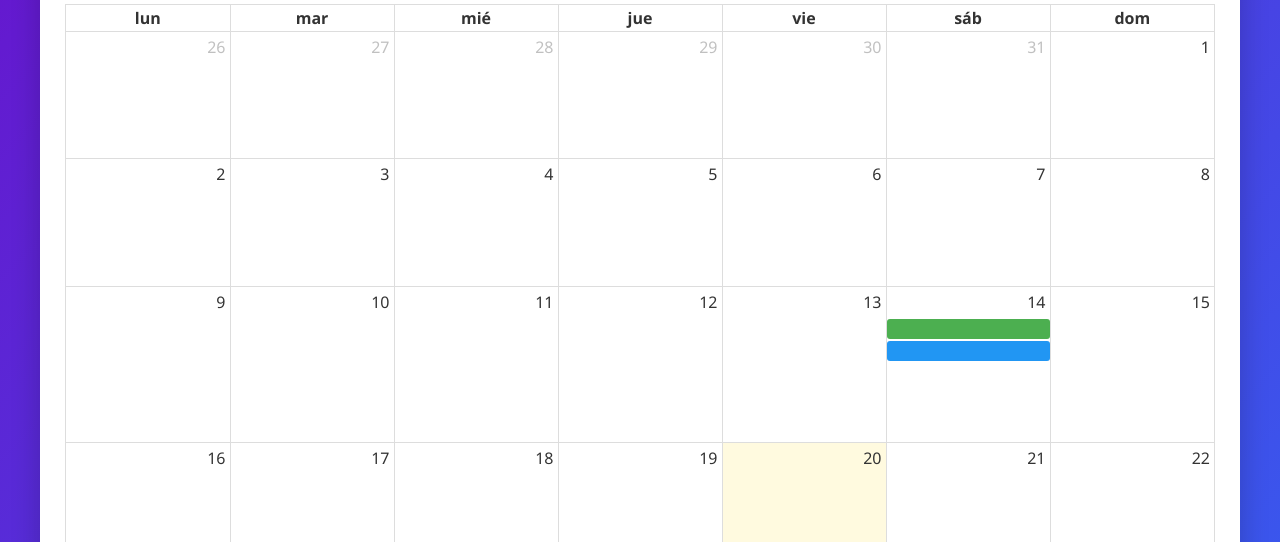
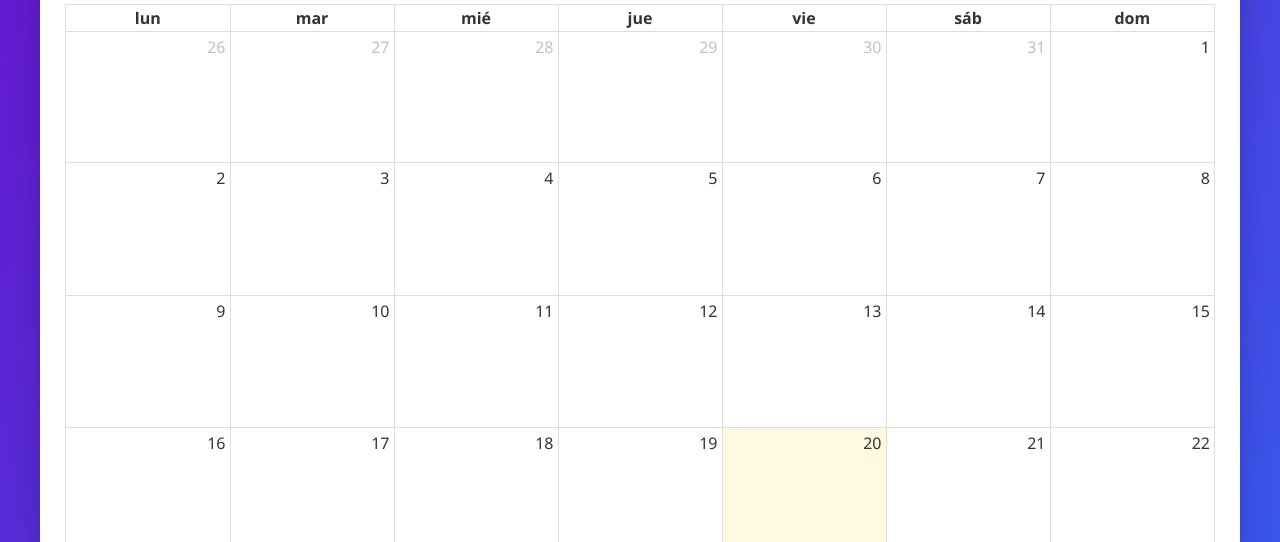
Before and after one commit to OmalXS/apartados, a plain HTML site: page index.html in a window 1280 px wide. Shown: the part 258-800 px from the top of the page. Drawn offline with nearby package versions, Linux system fonts and the light colour scheme.

Commit message:
Update index.html

```diff
--- a/index.html
+++ b/index.html
@@ -100,12 +100,11 @@
 
                 // Agregar eventos de ejemplo
                 const eventosMuestra = [
-[14, 10, 2026, true],
-[14, 10, 2026, false],
 [28, 10, 2026, true],
 [29, 10, 2026, true],
 [5, 11, 2026, true],
 [12, 11, 2026, true],
+[19, 11, 2026, false],
 [31, 11, 2026, false],
 [16, 0, 2027, true],
 [28, 10, 2026, false],
```
